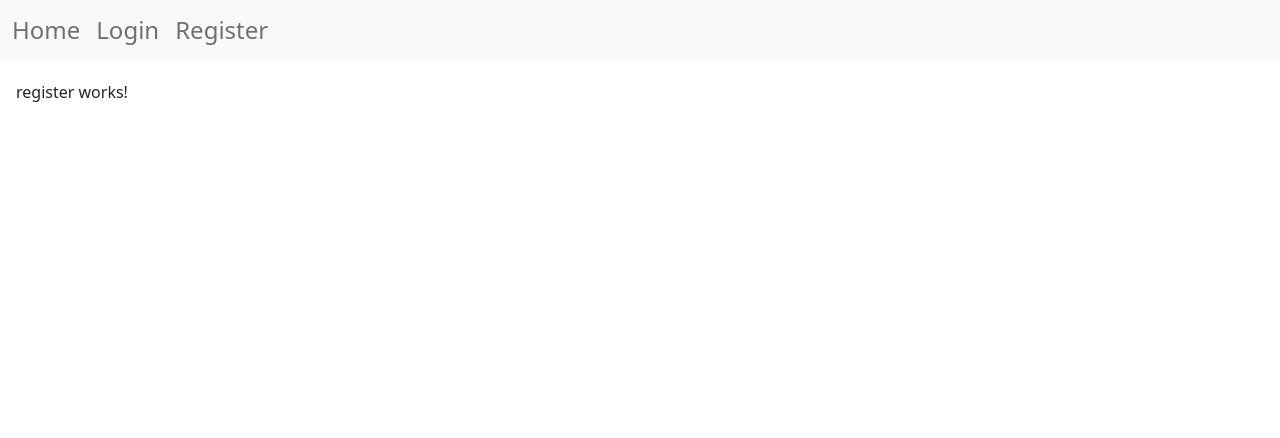
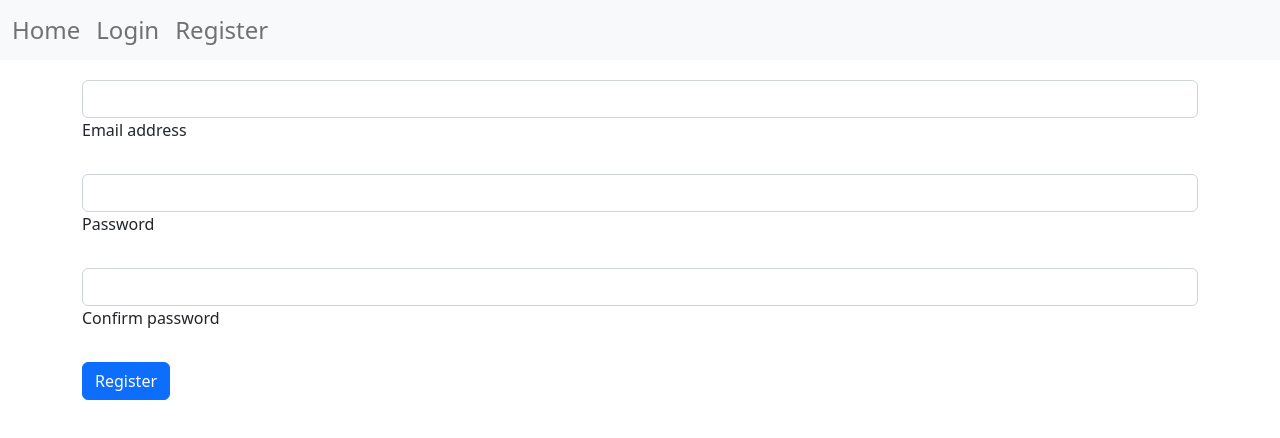
Before and after one commit to ahmedmahovac/TuristickeAtrakcijeFrontend, an Angular app: page /register in a window 1280 px wide. Shown: the top 438 px of the page. Built offline with nearby package versions, Linux system fonts and the light colour scheme.

Commit message:
create registration form

```diff
--- a/src/app/login/login.component.html
+++ b/src/app/login/login.component.html
@@ -1,7 +1,7 @@
 <form class="container-sm ">
 
     <div class="form-outline mb-4 ">
-      <input type="email" id="formEmail" class="form-control " />
+      <input type="email" id="formEmail" class="form-control" />
       <label class="form-label" for="formEmail">Email address</label>
     </div>
 
@@ -10,6 +10,6 @@
       <label class="form-label" for="formPw">Password</label>
     </div>
 
-    <button type="button" class="btn btn-primary btn-block mb-4">Sign in</button>
+    <button type="button" class="btn btn-primary  mb-4">Sign in</button>
 
   </form>
--- a/src/app/register/register.component.html
+++ b/src/app/register/register.component.html
@@ -1 +1,21 @@
-<p>register works!</p>
+<form class="container-sm ">
+
+    <div class="form-outline mb-4 ">
+      <input type="email" id="formEmail" class="form-control" />
+      <label class="form-label" for="formEmail">Email address</label>
+    </div>
+
+    <div class="form-outline mb-4">
+      <input type="password" id="formPw" class="form-control " />
+      <label class="form-label" for="formPw">Password</label>
+    </div>
+
+
+    <div class="form-outline mb-4">
+        <input type="password" id="formConfirmPw" class="form-control " />
+        <label class="form-label" for="formConfirmPw">Confirm password</label>
+      </div>
+
+    <button type="button" class="btn btn-primary  mb-4">Register</button>
+
+  </form>
```
